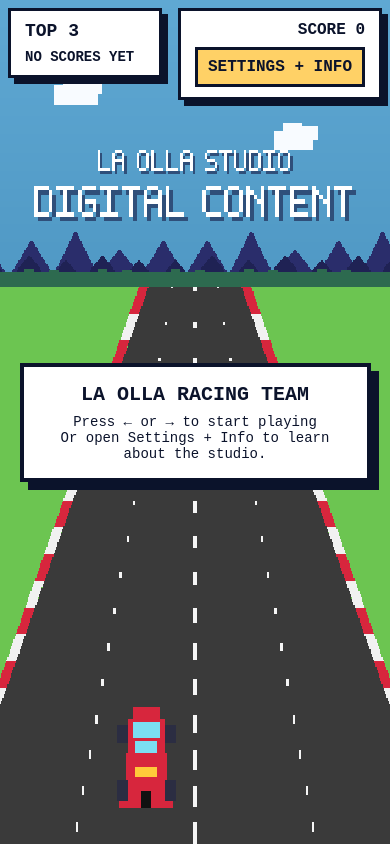
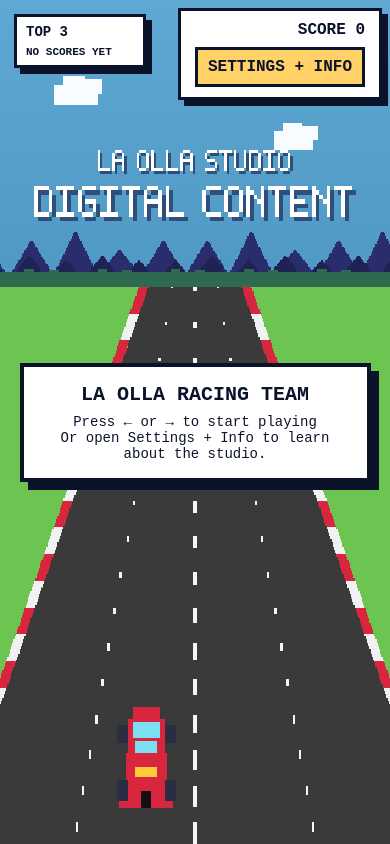
Before and after one commit to vacf99-art/LA-OLLA-WEB, a React (Vite) app: page / in a window 390 px wide. Built offline with nearby package versions, Linux system fonts and the light colour scheme.

Commit message:
mobile hud fix

```diff
--- a/src/App.css
+++ b/src/App.css
@@ -246,3 +246,26 @@ a:hover {
     text-align: center;
   }
 }
+
+@media (max-width: 600px) {
+  .leaderboard {
+    top: 14px;
+    left: 14px;
+    min-width: 132px;
+    padding: 7px 9px;
+  }
+
+  .leaderboard h2 {
+    margin: 0 0 6px;
+    font-size: 14px;
+  }
+
+  .leaderboard ol {
+    gap: 4px;
+  }
+
+  .leaderboard li {
+    gap: 10px;
+    font-size: 11px;
+  }
+}
```
